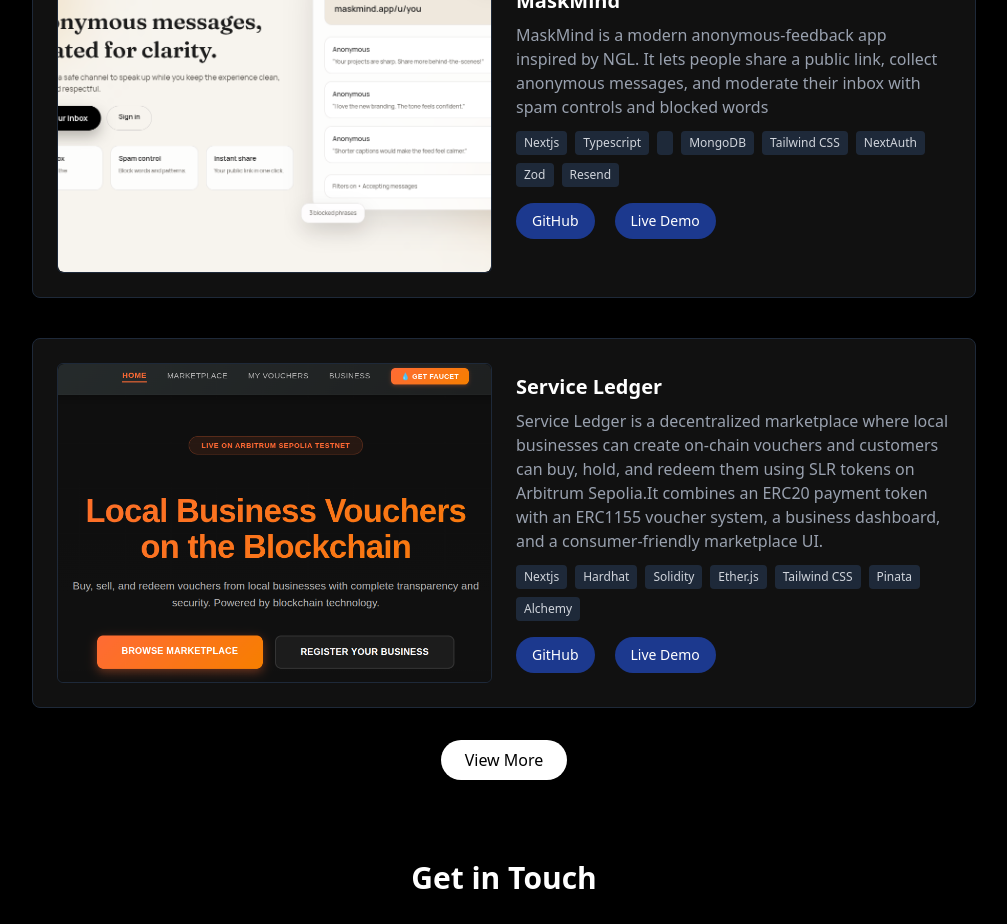
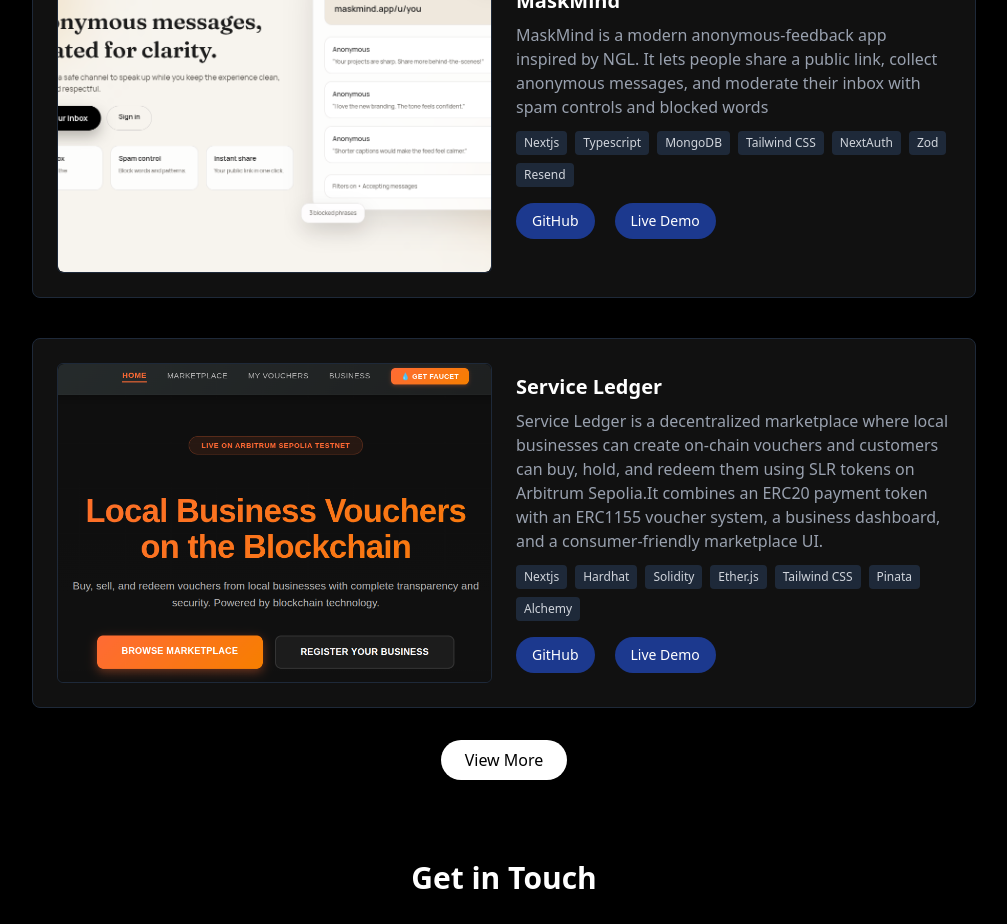
Before and after one commit to Abhishek-singh88/portfolio, a Next.js app: page / in a window 1280 px wide. Shown: the part 2840-3764 px from the top of the page, without its empty margins (136-1143 px from the left). Built offline with nearby package versions, Linux system fonts and the light colour scheme.

Commit message:
fix: remove empty string from tech stack in MaskMind project

```diff
--- a/src/data/projects.ts
+++ b/src/data/projects.ts
@@ -10,7 +10,7 @@
   {
     title: "MaskMind",
     description: "MaskMind is a modern anonymous-feedback app inspired by NGL. It lets people share a public link, collect anonymous messages, and moderate their inbox with spam controls and blocked words",
-    tech: ["Nextjs", "Typescript", "", "MongoDB", "Tailwind CSS","NextAuth", "Zod","Resend"],
+    tech: ["Nextjs", "Typescript", "MongoDB", "Tailwind CSS","NextAuth", "Zod","Resend"],
     github: "https://github.com/Abhishek-singh88/maskMind",
     demo: "https://mask-mind.vercel.app/",
     image: "/maskmind.png"
```
